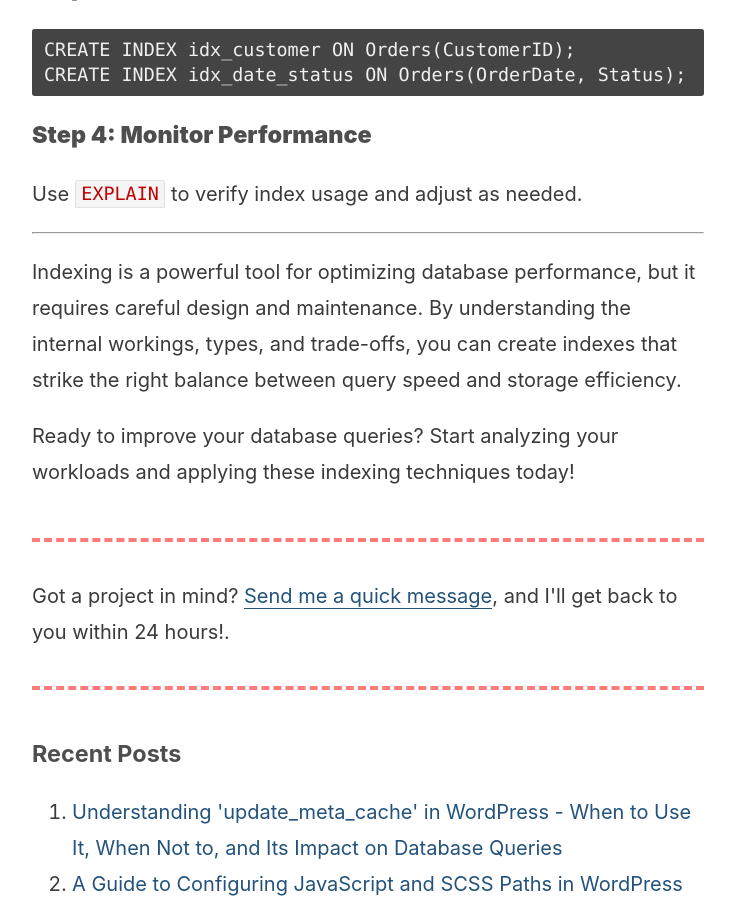
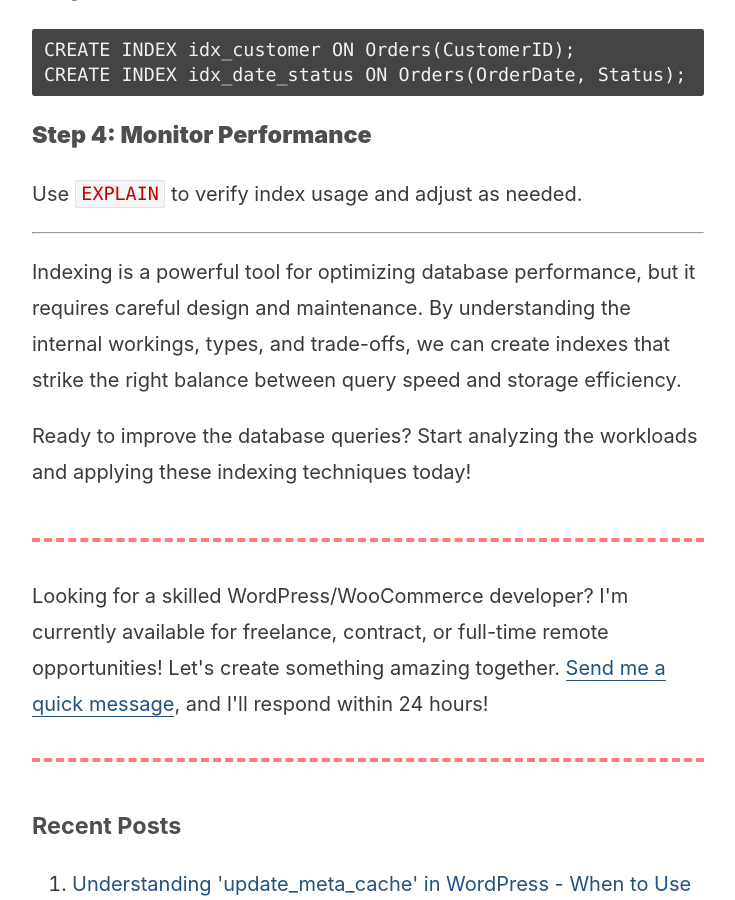
Before and after one commit to sarathlal/sarathlal.github.io, a Jekyll site: the page built from _posts/2025-1-9-ultimate-guide-database-indexing.md, in a window 1280 px wide and 900 px high, scrolled down 8126 px. Shown: the whole window, without its empty margins (272-1007 px from the left). Built offline with Jekyll 4.4.1, drawn with Linux system fonts in a browser that asks for light colours.

Commit message:
CTA message updated

```diff
--- a/_layouts/post.html
+++ b/_layouts/post.html
@@ -5,7 +5,7 @@ layout: default
     <h1 class="entry-title" itemprop="headline">{{ page.title }}</h1>
     {{ content }}
     <div class="cta-section">
-		<p>Got a project in mind? <a class="border" href="{{site.baseurl}}/about/">Send me a quick message</a>, and I'll get back to you within 24 hours!.</p>
+		<p>Looking for a skilled WordPress/WooCommerce developer? I'm currently available for freelance, contract, or full-time remote opportunities! Let's create something amazing together. <a class="border" href="{{site.baseurl}}/about/">Send me a quick message</a>, and I'll respond within 24 hours!</p>
     </div>
 	<h3>Recent Posts</h3>
 		  <ol>
--- a/_posts/2025-1-9-ultimate-guide-database-indexing.md
+++ b/_posts/2025-1-9-ultimate-guide-database-indexing.md
@@ -260,6 +260,6 @@ Use `EXPLAIN` to verify index usage and adjust as needed.
 
 ---
 
-Indexing is a powerful tool for optimizing database performance, but it requires careful design and maintenance. By understanding the internal workings, types, and trade-offs, you can create indexes that strike the right balance between query speed and storage efficiency.
+Indexing is a powerful tool for optimizing database performance, but it requires careful design and maintenance. By understanding the internal workings, types, and trade-offs, we can create indexes that strike the right balance between query speed and storage efficiency.
 
-Ready to improve your database queries? Start analyzing your workloads and applying these indexing techniques today!
+Ready to improve the database queries? Start analyzing the workloads and applying these indexing techniques today!
```
